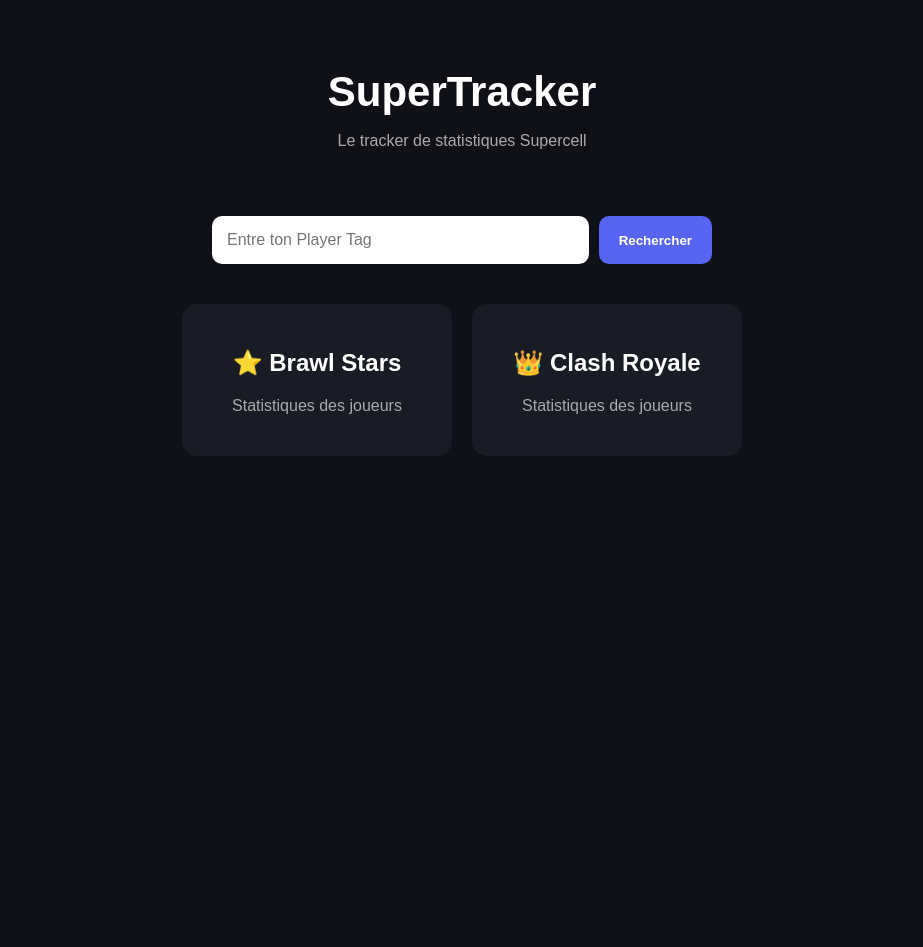
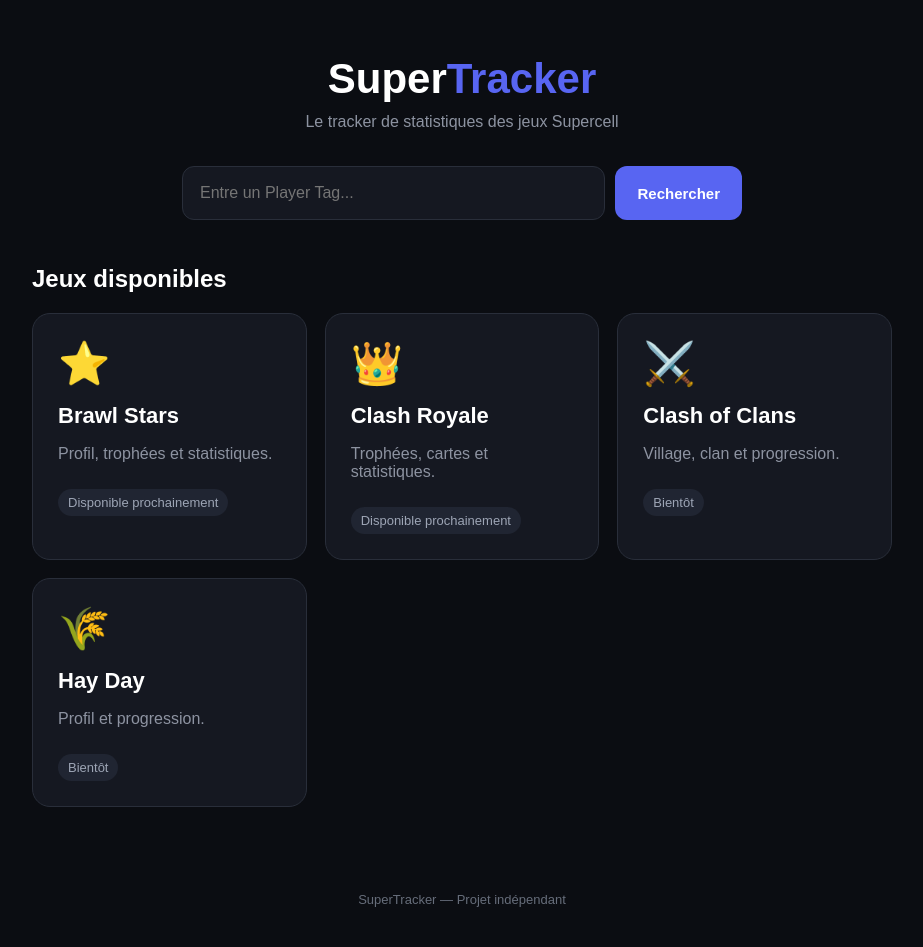
Before and after one commit to richtortormox-bot/Supercell_-Tracker, a plain HTML site: page index.html in a window 1280 px wide. Shown: the whole page, without its empty margins (178-1101 px from the left). Before the commit the page ends 800 px from the top, so only its background shows below. Drawn offline with Linux system fonts and the light colour scheme.

Commit message:
Update index.html

```diff
--- a/index.html
+++ b/index.html
@@ -4,67 +4,143 @@
 <meta charset="UTF-8">
 <meta name="viewport" content="width=device-width, initial-scale=1.0">
 <title>SuperTracker</title>
+
 <style>
+* {
+  box-sizing: border-box;
+}
+
 body {
   margin: 0;
   font-family: Arial, sans-serif;
-      background: #0f1117;
+  background: #0b0d12;
   color: white;
-      text-align: center;
 }
 
 header {
-      padding: 40px 20px 20px;
+  text-align: center;
+  padding: 55px 20px 35px;
 }
 
-    h1 {
+.logo {
   font-size: 42px;
-      margin-bottom: 10px;
+  font-weight: 900;
 }
 
-    p {
-      color: #aaa;
+.logo span {
+  color: #5865f2;
 }
 
-    .search {
-      margin: 30px auto;
-      max-width: 500px;
+.subtitle {
+  color: #8d93a1;
+  margin-top: 10px;
+}
+
+.search-box {
+  max-width: 600px;
+  margin: 0 auto;
+  padding: 0 20px;
   display: flex;
   gap: 10px;
-      padding: 0 20px;
 }
 
 input {
   flex: 1;
-      padding: 15px;
-      border-radius: 10px;
-      border: none;
+  padding: 17px;
+  border: 1px solid #292e3a;
+  border-radius: 12px;
+  background: #151821;
+  color: white;
   font-size: 16px;
+  outline: none;
 }
 
 button {
-      padding: 15px 20px;
+  padding: 17px 22px;
   border: none;
-      border-radius: 10px;
+  border-radius: 12px;
   background: #5865f2;
   color: white;
   font-weight: bold;
-      cursor: pointer;
+  font-size: 15px;
+}
+
+.container {
+  max-width: 900px;
+  margin: 45px auto;
+  padding: 0 20px;
+}
+
+h2 {
+  margin-bottom: 20px;
 }
 
 .games {
-      display: flex;
-      justify-content: center;
-      gap: 20px;
-      flex-wrap: wrap;
-      margin: 40px 20px;
+  display: grid;
+  grid-template-columns: repeat(auto-fit, minmax(240px, 1fr));
+  gap: 18px;
 }
 
 .game {
-      background: #191c25;
+  background: #151821;
+  border: 1px solid #292e3a;
+  border-radius: 18px;
   padding: 25px;
-      border-radius: 15px;
-      width: 220px;
+  transition: 0.2s;
+}
+
+.game:hover {
+  transform: translateY(-3px);
+  border-color: #5865f2;
+}
+
+.icon {
+  font-size: 42px;
+}
+
+.game h3 {
+  font-size: 22px;
+  margin: 15px 0 8px;
+}
+
+.game p {
+  color: #8d93a1;
+}
+
+.status {
+  display: inline-block;
+  margin-top: 10px;
+  padding: 6px 10px;
+  border-radius: 20px;
+  background: #202532;
+  color: #9da5b5;
+  font-size: 13px;
+}
+
+#result {
+  display: none;
+  margin-top: 35px;
+  background: #151821;
+  border: 1px solid #292e3a;
+  border-radius: 18px;
+  padding: 25px;
+}
+
+.player-name {
+  font-size: 28px;
+  font-weight: bold;
+}
+
+.tag {
+  color: #8d93a1;
+  margin-top: 5px;
+}
+
+footer {
+  text-align: center;
+  padding: 40px 20px;
+  color: #666d7a;
+  font-size: 13px;
 }
 </style>
 </head>
@@ -72,37 +148,83 @@
 <body>
 
 <header>
-    <h1>SuperTracker</h1>
-    <p>Le tracker de statistiques Supercell</p>
+  <div class="logo">Super<span>Tracker</span></div>
+  <div class="subtitle">
+    Le tracker de statistiques des jeux Supercell
+  </div>
 </header>
 
-  <div class="search">
-    <input id="tag" placeholder="Entre ton Player Tag">
+<div class="search-box">
+  <input id="playerTag" placeholder="Entre un Player Tag...">
   <button onclick="searchPlayer()">Rechercher</button>
 </div>
 
+<div class="container">
+
+  <h2>Jeux disponibles</h2>
+
   <div class="games">
+
     <div class="game">
-      <h2>⭐ Brawl Stars</h2>
-      <p>Statistiques des joueurs</p>
+      <div class="icon">⭐</div>
+      <h3>Brawl Stars</h3>
+      <p>Profil, trophées et statistiques.</p>
+      <div class="status">Disponible prochainement</div>
     </div>
 
     <div class="game">
-      <h2>👑 Clash Royale</h2>
-      <p>Statistiques des joueurs</p>
+      <div class="icon">👑</div>
+      <h3>Clash Royale</h3>
+      <p>Trophées, cartes et statistiques.</p>
+      <div class="status">Disponible prochainement</div>
     </div>
+
+    <div class="game">
+      <div class="icon">⚔️</div>
+      <h3>Clash of Clans</h3>
+      <p>Village, clan et progression.</p>
+      <div class="status">Bientôt</div>
     </div>
+
+    <div class="game">
+      <div class="icon">🌾</div>
+      <h3>Hay Day</h3>
+      <p>Profil et progression.</p>
+      <div class="status">Bientôt</div>
+    </div>
+
+  </div>
+
+  <div id="result"></div>
+
+</div>
+
+<footer>
+  SuperTracker — Projet indépendant
+</footer>
 
 <script>
 function searchPlayer() {
-      const tag = document.getElementById("tag").value;
+
+  const tag = document.getElementById("playerTag").value.trim();
+  const result = document.getElementById("result");
 
   if (!tag) {
     alert("Entre un Player Tag !");
     return;
   }
 
-      alert("Recherche du joueur : " + tag);
+  result.style.display = "block";
+
+  result.innerHTML = `
+    <div class="player-name">Profil recherché</div>
+    <div class="tag">${tag}</div>
+    <br>
+    <p>🔎 Recherche du profil...</p>
+    <p style="color:#8d93a1">
+      La connexion aux données Supercell sera ajoutée dans la prochaine étape.
+    </p>
+  `;
 }
 </script>
 
```
Lines whose indentation alone changed are shown as unchanged.
